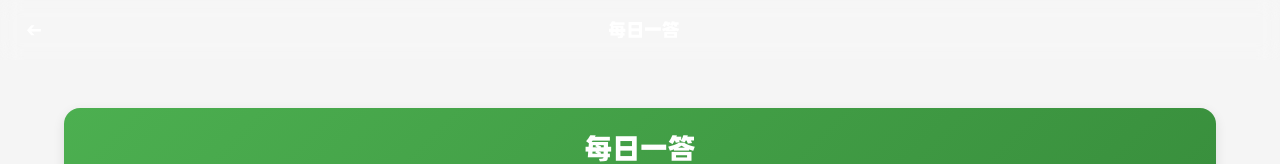
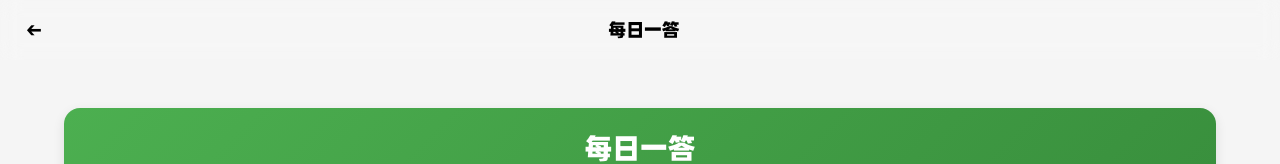
Before and after one commit to wensenhh/Smart_Waste_Classify, a Vue app in the folder frontend/: page /daily-question in a window 1280 px wide. Shown: the top 164 px of the page. Built offline with nearby package versions, Linux system fonts and the light colour scheme.

Commit message:
【优化】header组件字体背景色优化

```diff
--- a/frontend/src/components/Header.vue
+++ b/frontend/src/components/Header.vue
@@ -36,9 +36,9 @@
     <template v-else-if="mode === 'default'">
       <div class="result-page-header">
         <button class="back-btn" @click="goBack">
-          <span class="back-icon">←</span>
+          <span class="back-icon" :style="{'color': defaultColor}">←</span>
         </button>
-        <h1 class="page-title">{{ title }}</h1>
+        <h1 class="page-title" :style="{'color': defaultColor}">{{ title }}</h1>
         <div class="header-right"></div>
       </div>
     </template>
@@ -86,7 +86,12 @@ const props = defineProps({
   loading: {
     type: Boolean,
     default: false
-  }
+  },
+  // 默认模式的字体颜色
+  defaultColor: {
+    type: String,
+    default: '#fff'
+  },
 });
 
 const emit = defineEmits(['search', 'search-input']);
@@ -211,7 +216,6 @@ const goBack = () => {
   width: 40px; /* 固定宽度 */
   height: 40px;
   flex-shrink: 0; /* 防止按钮被压缩 */
-  color: #fff;
 }
 
 /* 让标题居中显示 */
@@ -221,7 +225,6 @@ const goBack = () => {
   text-align: center; /* 文本内容居中 */
   font-size: 18px; /* 与app-title保持一致的字体大小 */
   font-weight: bold;
-  color: #fff;
 }
 
 /* 右侧占位元素，确保标题真正居中 */
--- a/frontend/src/views/ChallengeQuestion.vue
+++ b/frontend/src/views/ChallengeQuestion.vue
@@ -1,7 +1,7 @@
 <template>
   <div class="challenge-question-container">
     <!-- 使用Header组件的默认模式 -->
-    <Header mode="default" :title="$t('question.challengeTitle')" />
+    <Header mode="default" defaultColor="#000" :title="$t('question.challengeTitle')" />
     <main class="challenge-main">
       <!-- 页面标题和关卡信息 -->
       <div class="challenge-header">
@@ -274,6 +274,7 @@ export default {
   display: flex;
   flex-direction: column;
   background-color: #f5f7fa;
+  padding-bottom: 80px;
 }
 
 .challenge-main {
--- a/frontend/src/views/CommunityShare.vue
+++ b/frontend/src/views/CommunityShare.vue
@@ -1,7 +1,7 @@
 <template>
   <div class="community-share-container">
     <!-- 使用Header组件的默认模式 -->
-    <Header mode="default" :title="$t('community.title')" />
+    <Header mode="default" :title="$t('community.title')" defaultColor="#000"/>
     <main class="community-main">
       <!-- 页面标题 -->
       <div class="community-header">
--- a/frontend/src/views/DailyQuestion.vue
+++ b/frontend/src/views/DailyQuestion.vue
@@ -1,7 +1,7 @@
 <template>
   <div class="daily-question-container">
     <!-- 使用Header组件的默认模式 -->
-    <Header mode="default" :title="$t('question.questionTitle')" />
+    <Header mode="default" :title="$t('question.questionTitle')" defaultColor="#000"/>
     <main class="question-main">
       <!-- 页面标题 -->
       <div class="question-header">
--- a/frontend/src/views/GreenActivities.vue
+++ b/frontend/src/views/GreenActivities.vue
@@ -1,7 +1,7 @@
 <template>
   <div class="green-activities-container">
     <!-- 使用Header组件的默认模式 -->
-    <Header mode="default" :title="$t('activities.title')" />
+    <Header mode="default" :title="$t('activities.title')" defaultColor="#000"/>
     <main class="activities-main">
       <!-- 页面标题 -->
       <div class="activities-header">
```
